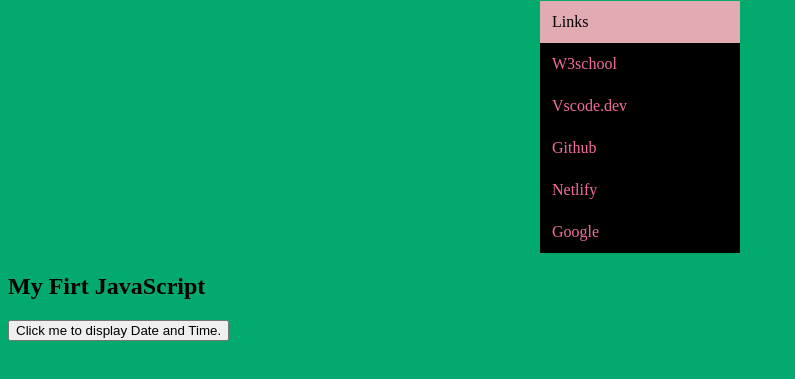
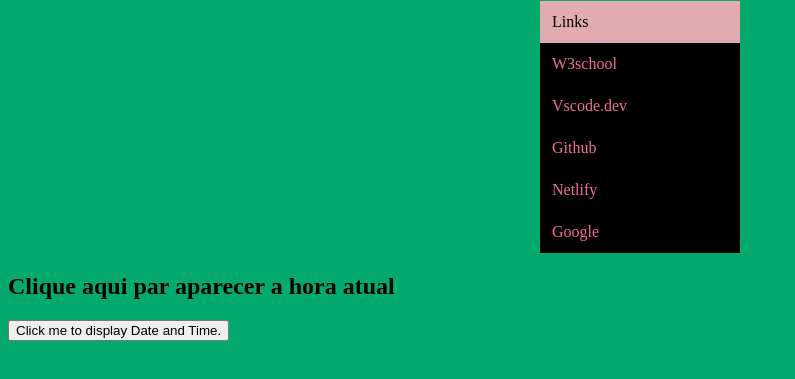
Before and after one commit to lehhestevess/menuVertical, a plain HTML site: page index.html in a window 1280 px wide. Shown: the part 79-458 px from the top of the page, without its empty margins (0-795 px from the left). Drawn offline with Linux system fonts and the light colour scheme.

Commit message:
atualizado.

```diff
--- a/index.html
+++ b/index.html
@@ -28,7 +28,7 @@
     </html>
 
 
-<h2>My Firt JavaScript</h2>
+<h2>Clique aqui par aparecer a hora atual</h2>
 
 <button type="button"
 onclick="document.getElementById('demo').innerHTML = Date()">
```
